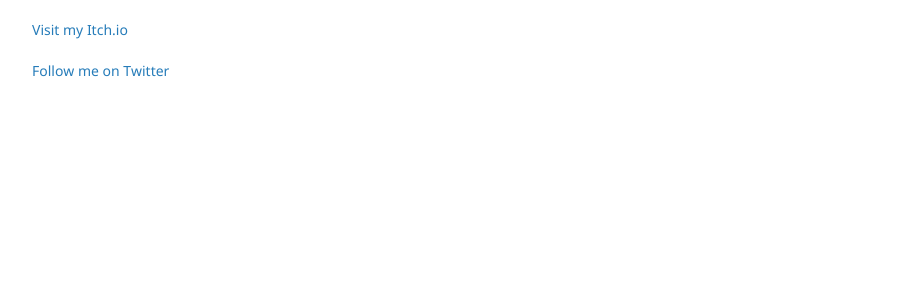
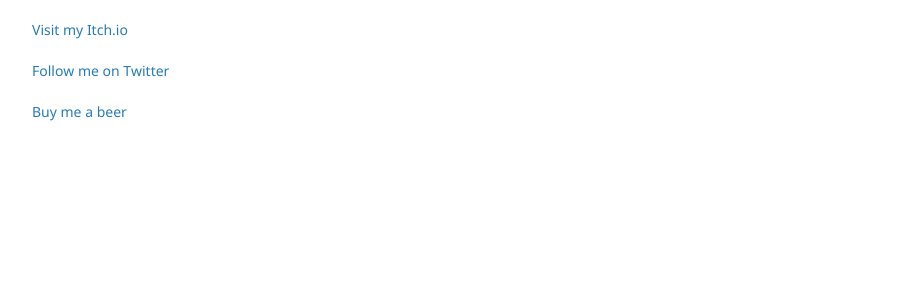
Before and after one commit to NatValentine/natvalentine.github.io, a Jekyll site: the page built from docs/SUPPORT.md, in a window 1280 px wide. Shown: the part 367-663 px from the top of the page, without its empty margins (178-1093 px from the left). Built offline with Jekyll 4.4.1, drawn with Linux system fonts in a browser that asks for light colours; our own code applies the rules of GitHub Pages for plain Markdown files.

Commit message:
Update default.html

```diff
--- a/_layouts/default.html
+++ b/_layouts/default.html
@@ -32,6 +32,8 @@
 
         <p class="view"><a href="https://natvalentine.itch.io/">Visit my Itch.io</a></p>
         <p class="view"><a href="https://twitter.com/NatValentineX">Follow me on Twitter</a></p>
+        <p class="view"><a href="paypal.me/natvalentinex">Buy me a beer</a></p>
+
 
         {% if site.show_downloads %}
         <ul class="downloads">
```
